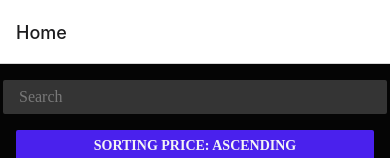
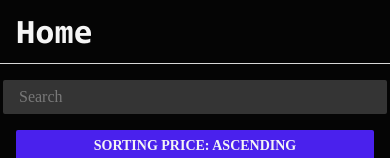
Before and after one commit to NANIOY/Yannick_Vdb_Dev3, a React Native app: screen / in a window 390 px wide. Shown: the top 158 px of the page. Built offline with nearby package versions, Linux system fonts and the light colour scheme; no server answers; a web font is replaced by a local one.

Commit message:
fonts now load in first. Stylized Navigation bar.

```diff
--- a/App.js
+++ b/App.js
@@ -1,6 +1,7 @@
-import React, { useEffect } from 'react';
+import React, { useEffect, useState } from 'react';
 import { NavigationContainer } from '@react-navigation/native';
 import { createNativeStackNavigator } from '@react-navigation/native-stack';
+import { StatusBar } from 'react-native';
 import Start from './screens/Start';
 import ItemDetails from './screens/ItemDetails';
 import Cart from './screens/Cart';
@@ -10,32 +11,65 @@ import { CartItemProvider } from './Components/CartItemContext';
 // Create a stack navigator instance
 const Stack = createNativeStackNavigator();
 
+// Main app component
+export default function App() {
+  // State to track whether the fonts are loaded
+  const [fontsLoaded, setFontsLoaded] = useState(false);
+
+  // Load custom fonts on app start
+  useEffect(() => {
     // Function to load custom fonts asynchronously
     async function loadCustomFont() {
       await Font.loadAsync({
         'Header': require('./assets/TwilioSansMono-Bold.otf'),
         'Body': require('./assets/Sloth-Regular.ttf'),
       });
+
+      // Mark fonts as loaded when the async loading is done
+      setFontsLoaded(true);
     }
 
-// Main app component
-export default function App() {
-  // Load custom fonts on app start
-  useEffect(() => {
+    // Call the font loading function
     loadCustomFont();
   }, []);
 
-  // Render the app's UI components wrapped in the CartItemProvider context
   return (
     <CartItemProvider>
+      {fontsLoaded ? (
+        <>
+          {/* Set status bar style */}
+          <StatusBar
+            barStyle="light-content"
+            backgroundColor="#050505"
+          />
+
+          {/* Main Navigation Container */}
           <NavigationContainer>
-        {/* Define navigation stack screens */}
-        <Stack.Navigator>
+            {/* Stack Navigator with header styling */}
+            <Stack.Navigator
+              screenOptions={{
+                headerStyle: {
+                  backgroundColor: '#050505',
+                },
+                headerTintColor: '#F5F5F5',
+                headerTitleStyle: {
+                  fontFamily: 'Header',
+                  fontSize: 32,
+                },
+              }}
+            >
+              {/* Define screens */}
               <Stack.Screen name="Home" component={Start} />
               <Stack.Screen name="Details" component={ItemDetails} />
               <Stack.Screen name="Cart" component={Cart} />
             </Stack.Navigator>
           </NavigationContainer>
+        </>
+      ) : (
+        <>
+          {/* If fonts are not loaded yet, render nothing */}
+        </>
+      )}
     </CartItemProvider>
   );
 }
```
Lines whose indentation alone changed are shown as unchanged.
